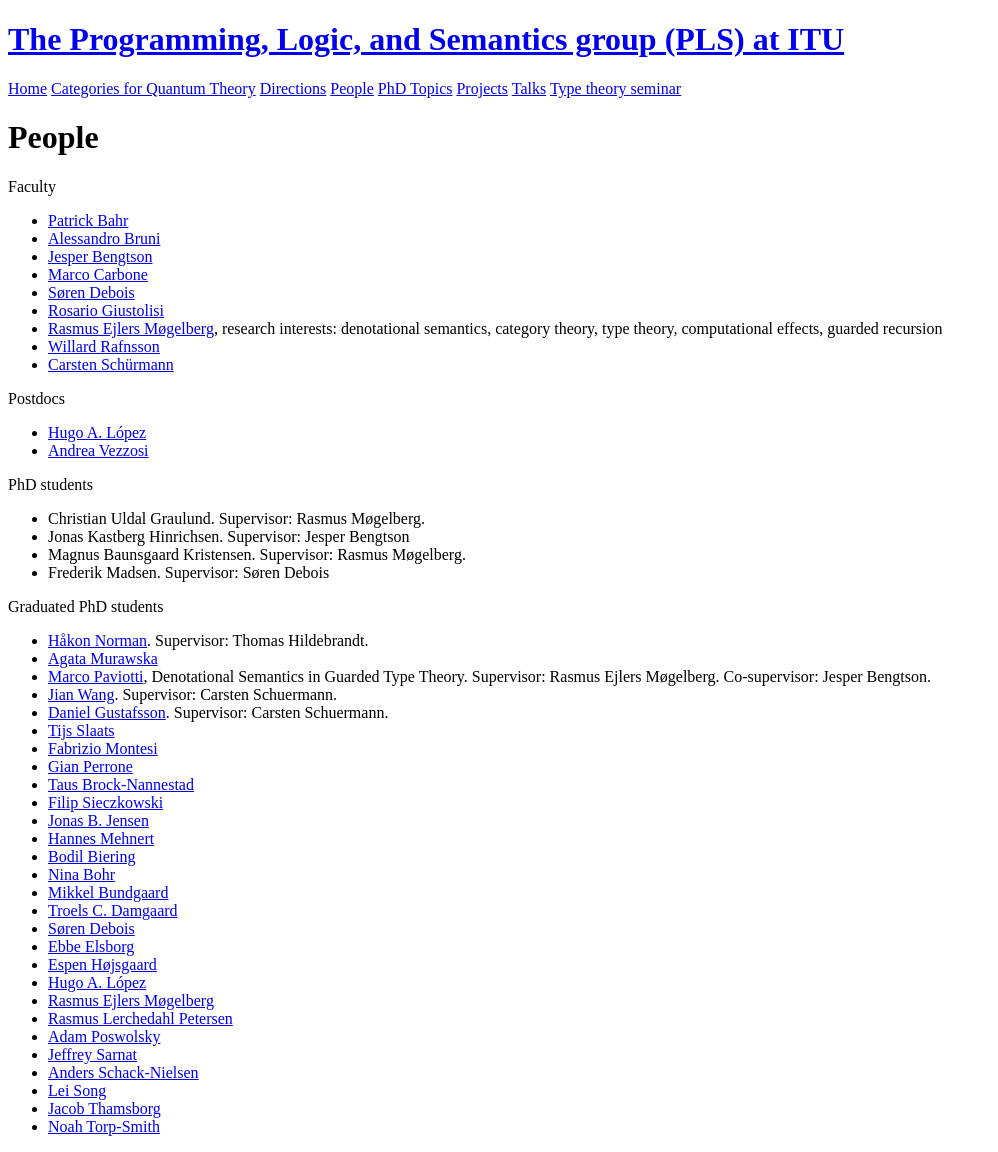
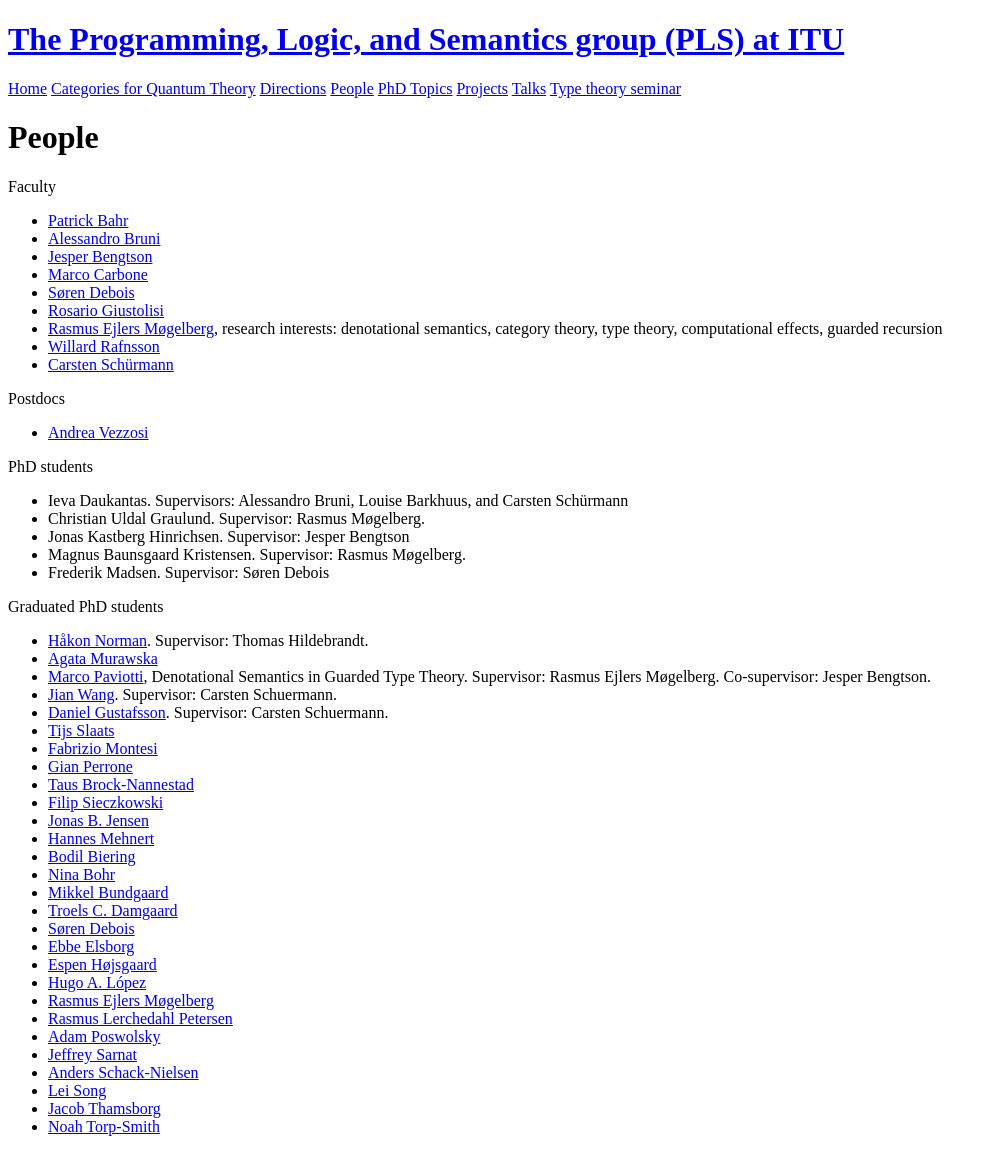
Before and after one commit to rmogelberg/pls.itu.dk, a Jekyll site: the page built from People.md, in a window 1280 px wide. Shown: the whole page, without its empty margins (0-998 px from the left). Built offline with Jekyll 4.4.1, drawn with Linux system fonts in a browser that asks for light colours.

Commit message:
Added Ieva to list of students

```diff
--- a/People.md
+++ b/People.md
@@ -19,11 +19,11 @@
 
 Postdocs
 
--   [Hugo A. López](http://lopezacosta.net/)
 -   [Andrea Vezzosi](https://saizan.github.io/)
 
 PhD students
 
+-   Ieva Daukantas. Supervisors: Alessandro Bruni, Louise Barkhuus, and Carsten Schürmann
 -   Christian Uldal Graulund. Supervisor: Rasmus Møgelberg.
 -   Jonas Kastberg Hinrichsen. Supervisor: Jesper Bengtson
 -   Magnus Baunsgaard Kristensen. Supervisor: Rasmus Møgelberg.
```
